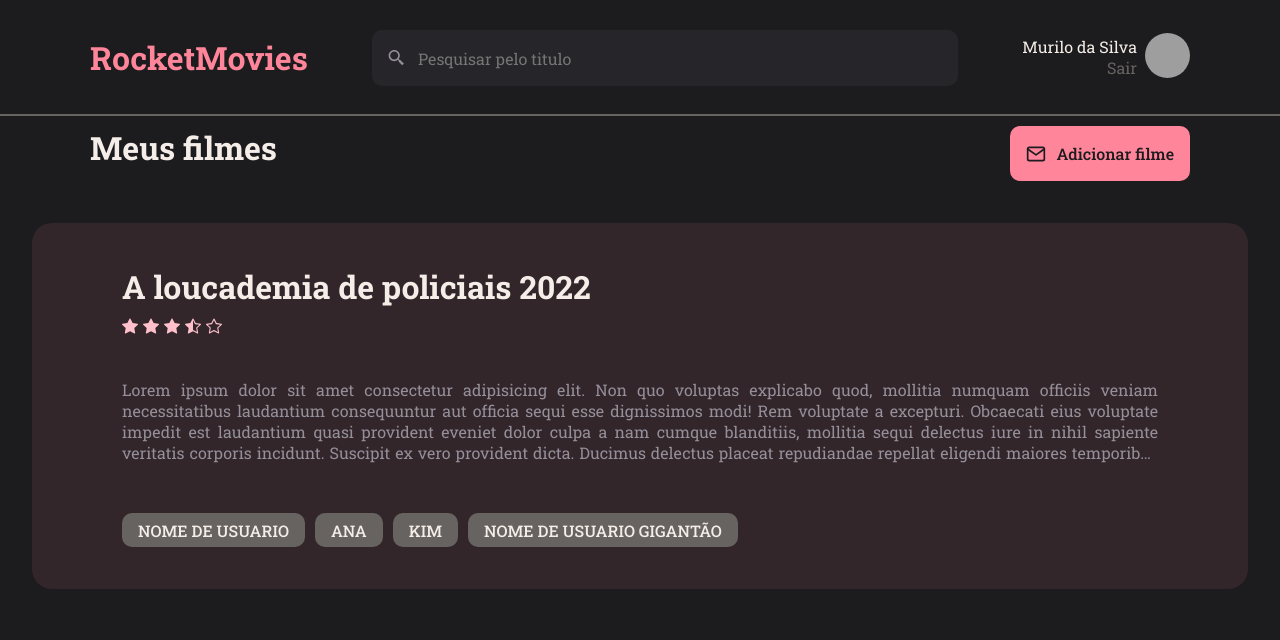
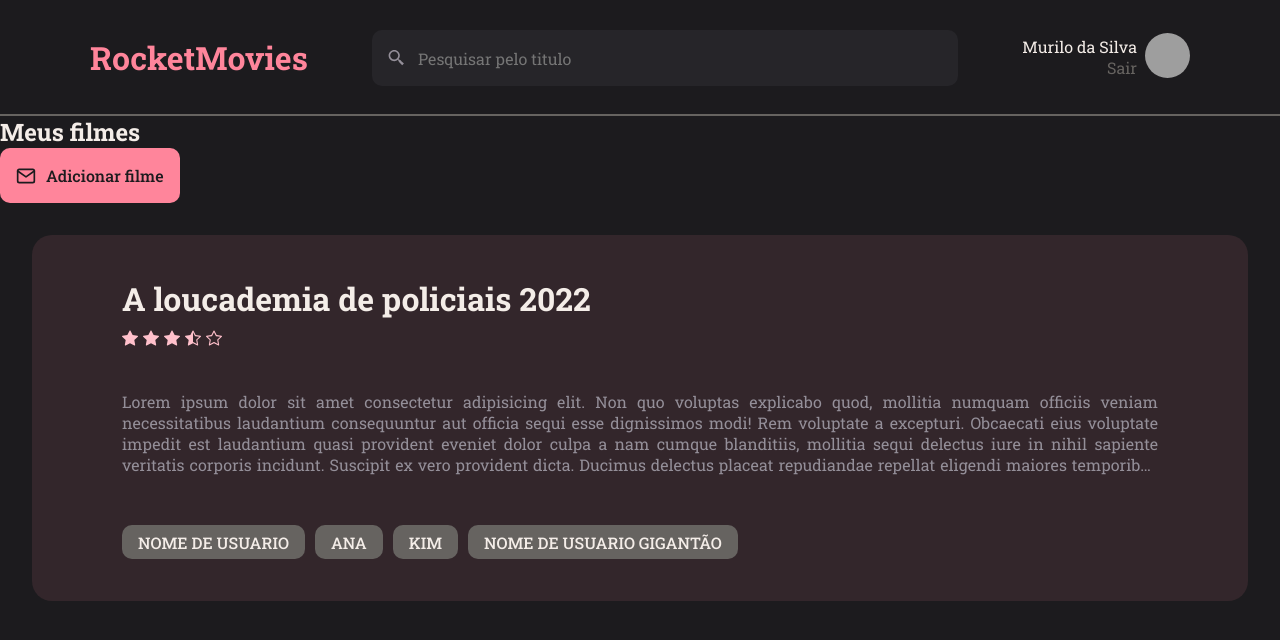
Before and after one commit to MullerHub/Rocketseat-Explorer, a React (Vite) app in the folder Stage0902_desafio/RocketMovies/: page / in a window 1280 px wide. Shown: the top 640 px of the page. Built offline with nearby package versions, Linux system fonts and the light colour scheme; grey boxes are pictures that could not be loaded.

Commit message:
ajustes finais

```diff
--- a/Stage0902_desafio/RocketMovies/src/pages/Home/index.jsx
+++ b/Stage0902_desafio/RocketMovies/src/pages/Home/index.jsx
@@ -1,4 +1,4 @@
-import { Container } from './styles'
+import { Container, Teste } from './styles'
 import { Header } from '../../components/Header'
 import { Button } from '../../components/Button'
 import { FiMail } from 'react-icons/fi'
@@ -8,10 +8,13 @@ export function Home() {
   return (
     <Container>
       <Header />
-      <div>
-        <h1>Meus filmes</h1>
-        <Button icon={FiMail} title="Adicionar filme" />
-      </div>
+      <section>
+
+        <div>
+          <h1>Meus filmes</h1>
+          <Button icon={FiMail} title="Adicionar filme" />
+        </div>
+      </section>
 
       <SectionMovies title="A loucademia de policiais 2022" subtitle="Lorem ipsum dolor sit amet consectetur adipisicing elit. Non quo voluptas explicabo quod, mollitia numquam officiis veniam necessitatibus laudantium consequuntur aut officia sequi esse dignissimos modi! Rem voluptate a excepturi.
       Obcaecati eius voluptate impedit est laudantium quasi provident eveniet dolor culpa a nam cumque blanditiis, mollitia sequi delectus iure in nihil sapiente veritatis corporis incidunt. Suscipit ex vero provident dicta.
--- a/Stage0902_desafio/RocketMovies/src/pages/Home/styles.js
+++ b/Stage0902_desafio/RocketMovies/src/pages/Home/styles.js
@@ -17,3 +17,9 @@ export const Container = styled.div`
     }
   }
 `
+
+export const Teste = styled.section`
+  width: 100%;
+  height: 150px;
+  background-color: ${({ theme }) => theme.COLORS.BUTTON_BG};
+`
```
